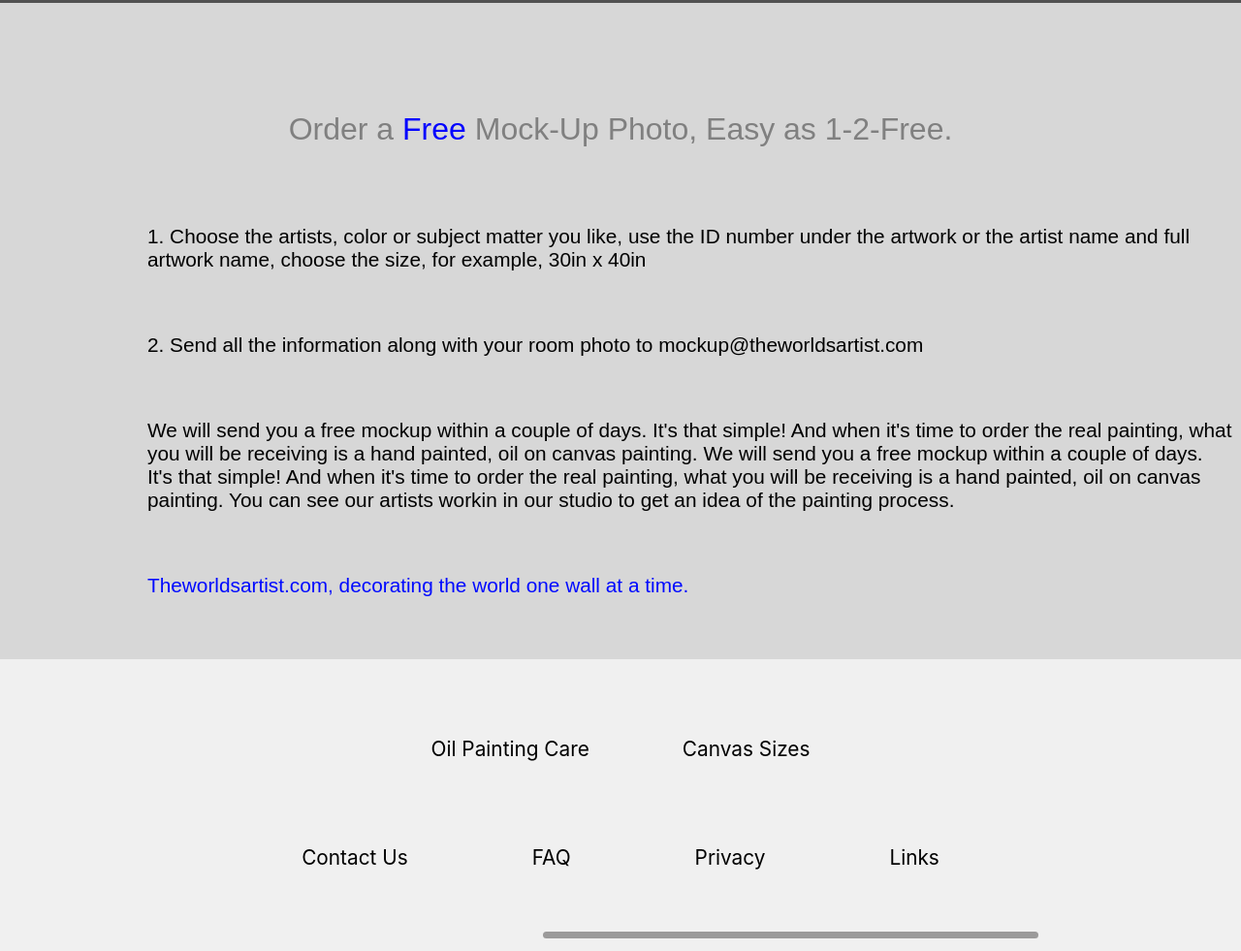
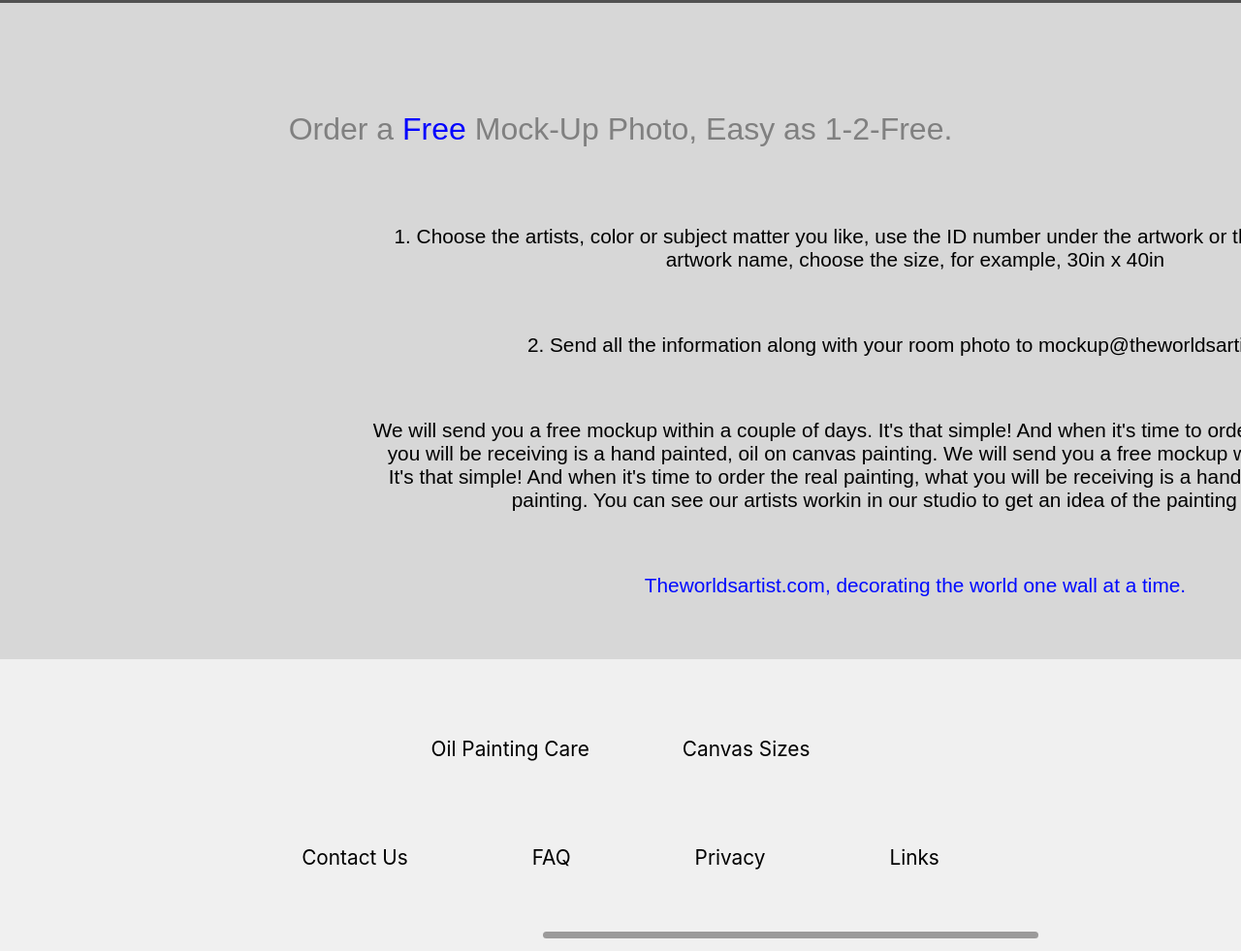
Before and after one commit to AlbinHellman/galleryy, a website: page gallery-server/views/ArtMockup.html in a window 1280 px wide. Shown: the part 3614-4595 px from the top of the page at 97% size. Drawn offline with Linux system fonts and the light colour scheme.

Commit message:
galleryy

```diff
--- a/gallery-server/views/ArtMockup.html
+++ b/gallery-server/views/ArtMockup.html
@@ -626,8 +626,8 @@
   font-family: Arial, Helvetica, sans-serif;
   font-size: 1.3rem;
   width: 70rem;
-  text-align: left;
-  padding-left: 9.5rem;
+  text-align: center;
+  padding-left: 24rem;
   padding-bottom: 4rem;
 
 }
```
